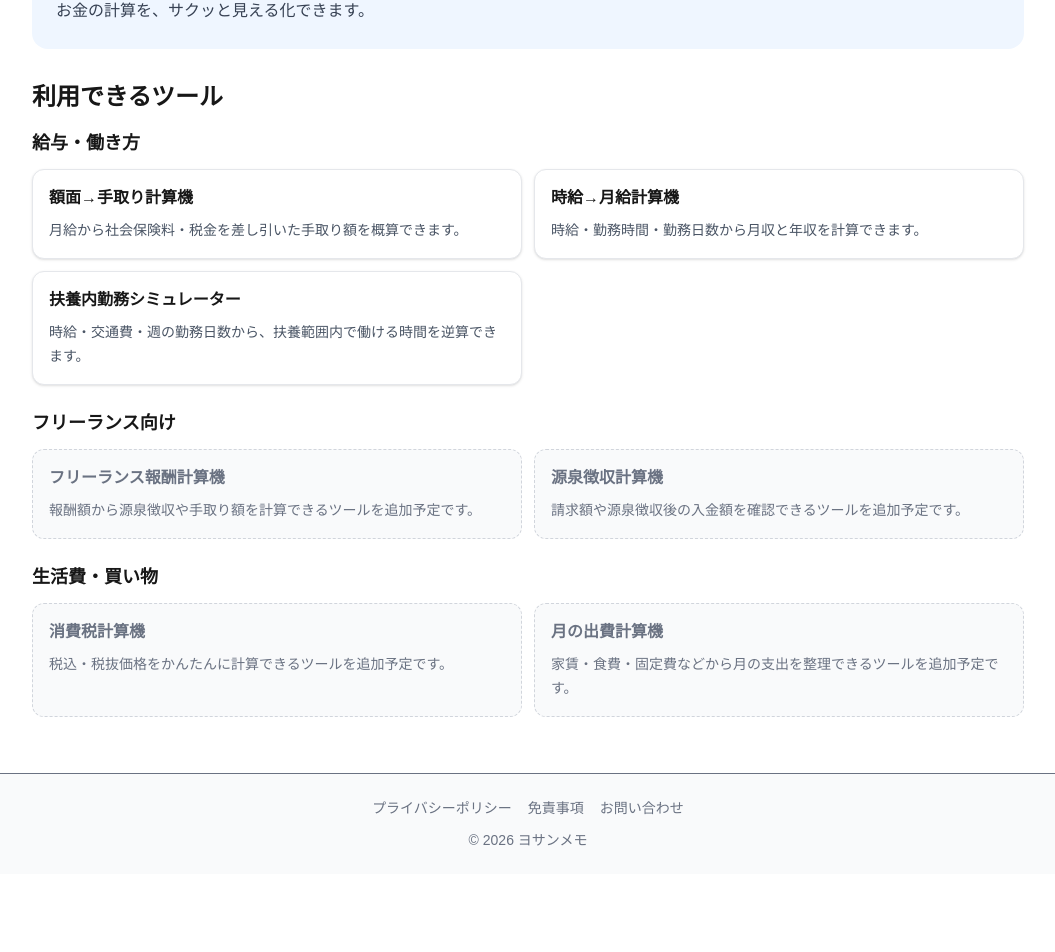
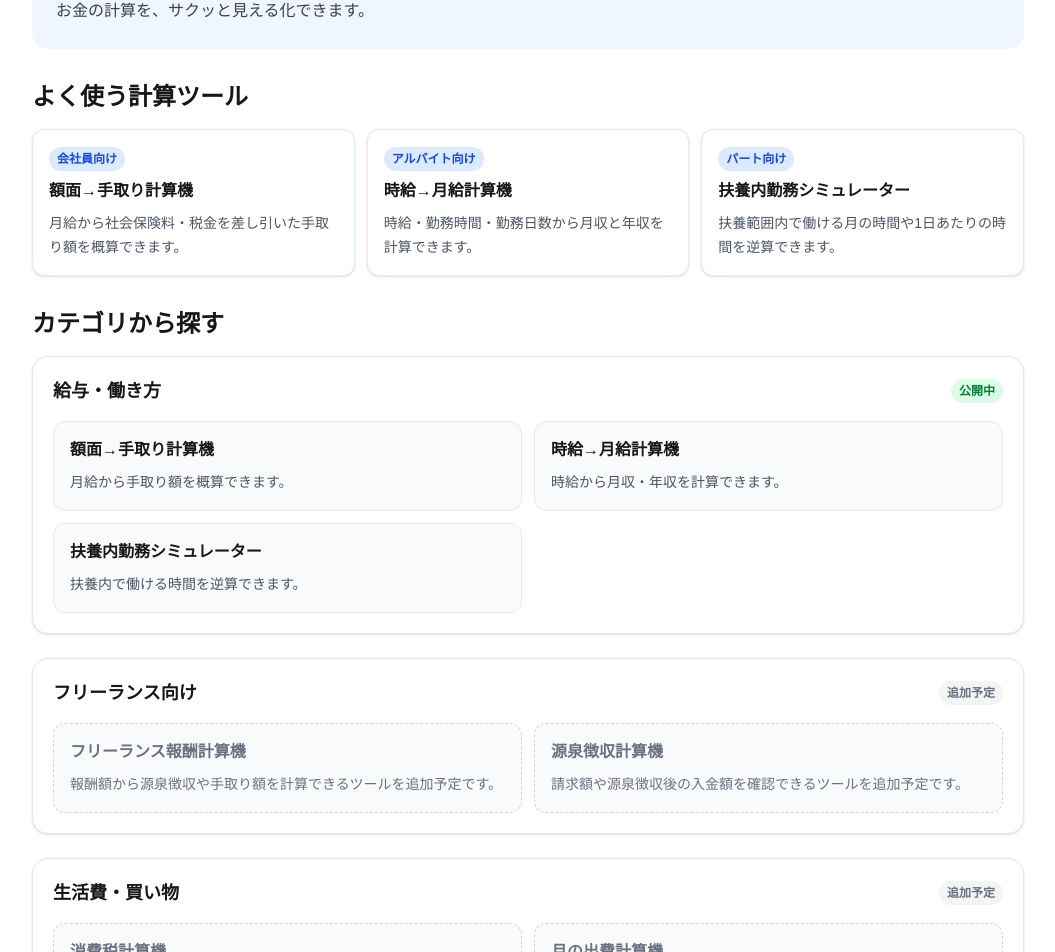
Before and after one commit to AsahiSugimori/keisan-tools, a Next.js app: page / in a window 1280 px wide. Shown: the part 212-1164 px from the top of the page, without its empty margins (112-1167 px from the left). Before the commit the page ends 1086 px from the top, so only its background shows below. Built offline with nearby package versions, Linux system fonts and the light colour scheme.

Commit message:
トップページをカテゴリ別に整理

```diff
--- a/app/page.tsx
+++ b/app/page.tsx
@@ -21,48 +21,103 @@ export default function Home() {
         </p>
       </section>
 
+      <section className="mb-8">
+        <h2 className="mb-4 text-2xl font-bold">よく使う計算ツール</h2>
+
+        <div className="grid gap-3 md:grid-cols-3">
+          <Link
+            href="/take-home-pay"
+            className="block rounded-xl border border-blue-100 bg-white p-4 shadow-sm transition hover:bg-blue-50"
+          >
+            <div className="mb-2 inline-block rounded-full bg-blue-100 px-2 py-1 text-xs font-bold text-blue-700">
+              会社員向け
+            </div>
+            <div className="font-bold">額面→手取り計算機</div>
+            <p className="mt-2 text-sm leading-6 text-gray-600">
+              月給から社会保険料・税金を差し引いた手取り額を概算できます。
+            </p>
+          </Link>
+
+          <Link
+            href="/hourly-to-monthly"
+            className="block rounded-xl border border-blue-100 bg-white p-4 shadow-sm transition hover:bg-blue-50"
+          >
+            <div className="mb-2 inline-block rounded-full bg-blue-100 px-2 py-1 text-xs font-bold text-blue-700">
+              アルバイト向け
+            </div>
+            <div className="font-bold">時給→月給計算機</div>
+            <p className="mt-2 text-sm leading-6 text-gray-600">
+              時給・勤務時間・勤務日数から月収と年収を計算できます。
+            </p>
+          </Link>
+
+          <Link
+            href="/dependent-work-limit"
+            className="block rounded-xl border border-blue-100 bg-white p-4 shadow-sm transition hover:bg-blue-50"
+          >
+            <div className="mb-2 inline-block rounded-full bg-blue-100 px-2 py-1 text-xs font-bold text-blue-700">
+              パート向け
+            </div>
+            <div className="font-bold">扶養内勤務シミュレーター</div>
+            <p className="mt-2 text-sm leading-6 text-gray-600">
+              扶養範囲内で働ける月の時間や1日あたりの時間を逆算できます。
+            </p>
+          </Link>
+        </div>
+      </section>
+
       <section>
-        <h2 className="mb-4 text-2xl font-bold">利用できるツール</h2>
+        <h2 className="mb-4 text-2xl font-bold">カテゴリから探す</h2>
 
         <div className="grid gap-6">
-          <section>
-            <h3 className="mb-3 text-lg font-bold">給与・働き方</h3>
+          <section className="rounded-2xl border border-gray-200 bg-white p-5 shadow-sm">
+            <div className="mb-4 flex items-center justify-between gap-3">
+              <h3 className="text-lg font-bold">給与・働き方</h3>
+              <span className="rounded-full bg-green-100 px-2 py-1 text-xs font-bold text-green-700">
+                公開中
+              </span>
+            </div>
 
             <div className="grid gap-3 md:grid-cols-2">
               <Link
                 href="/take-home-pay"
-                className="block rounded-xl border border-gray-200 bg-white p-4 shadow-sm transition hover:bg-gray-50"
+                className="block rounded-xl border border-gray-200 bg-gray-50 p-4 transition hover:bg-blue-50"
               >
                 <div className="font-bold">額面→手取り計算機</div>
                 <p className="mt-2 text-sm leading-6 text-gray-600">
-                  月給から社会保険料・税金を差し引いた手取り額を概算できます。
+                  月給から手取り額を概算できます。
                 </p>
               </Link>
 
               <Link
                 href="/hourly-to-monthly"
-                className="block rounded-xl border border-gray-200 bg-white p-4 shadow-sm transition hover:bg-gray-50"
+                className="block rounded-xl border border-gray-200 bg-gray-50 p-4 transition hover:bg-blue-50"
               >
                 <div className="font-bold">時給→月給計算機</div>
                 <p className="mt-2 text-sm leading-6 text-gray-600">
-                  時給・勤務時間・勤務日数から月収と年収を計算できます。
+                  時給から月収・年収を計算できます。
                 </p>
               </Link>
 
               <Link
                 href="/dependent-work-limit"
-                className="block rounded-xl border border-gray-200 bg-white p-4 shadow-sm transition hover:bg-gray-50"
+                className="block rounded-xl border border-gray-200 bg-gray-50 p-4 transition hover:bg-blue-50"
               >
                 <div className="font-bold">扶養内勤務シミュレーター</div>
                 <p className="mt-2 text-sm leading-6 text-gray-600">
-                  時給・交通費・週の勤務日数から、扶養範囲内で働ける時間を逆算できます。
+                  扶養内で働ける時間を逆算できます。
                 </p>
               </Link>
             </div>
           </section>
 
-          <section>
-            <h3 className="mb-3 text-lg font-bold">フリーランス向け</h3>
+          <section className="rounded-2xl border border-gray-200 bg-white p-5 shadow-sm">
+            <div className="mb-4 flex items-center justify-between gap-3">
+              <h3 className="text-lg font-bold">フリーランス向け</h3>
+              <span className="rounded-full bg-gray-100 px-2 py-1 text-xs font-bold text-gray-500">
+                追加予定
+              </span>
+            </div>
 
             <div className="grid gap-3 md:grid-cols-2">
               <div className="rounded-xl border border-dashed border-gray-300 bg-gray-50 p-4">
@@ -83,8 +138,13 @@ export default function Home() {
             </div>
           </section>
 
-          <section>
-            <h3 className="mb-3 text-lg font-bold">生活費・買い物</h3>
+          <section className="rounded-2xl border border-gray-200 bg-white p-5 shadow-sm">
+            <div className="mb-4 flex items-center justify-between gap-3">
+              <h3 className="text-lg font-bold">生活費・買い物</h3>
+              <span className="rounded-full bg-gray-100 px-2 py-1 text-xs font-bold text-gray-500">
+                追加予定
+              </span>
+            </div>
 
             <div className="grid gap-3 md:grid-cols-2">
               <div className="rounded-xl border border-dashed border-gray-300 bg-gray-50 p-4">
@@ -104,6 +164,21 @@ export default function Home() {
           </section>
         </div>
       </section>
+
+      <section className="mt-8 rounded-2xl border border-gray-200 bg-white p-5 shadow-sm">
+        <h2 className="mb-3 text-xl font-bold">ヨサンメモについて</h2>
+        <div className="space-y-3 text-sm leading-7 text-gray-700">
+          <p>
+            ヨサンメモは、仕事や暮らしのお金に関する計算を手軽に確認できる計算ツールサイトです。
+          </p>
+          <p>
+            手取り、時給、扶養内勤務など、日常で気になる金額をなるべくシンプルに確認できるようにしています。
+          </p>
+          <p>
+            計算結果は目安です。税金、社会保険、扶養の判定などは条件によって変わるため、正確な判断が必要な場合は勤務先や専門窓口に確認してください。
+          </p>
+        </div>
+      </section>
     </main>
   );
 }
```
